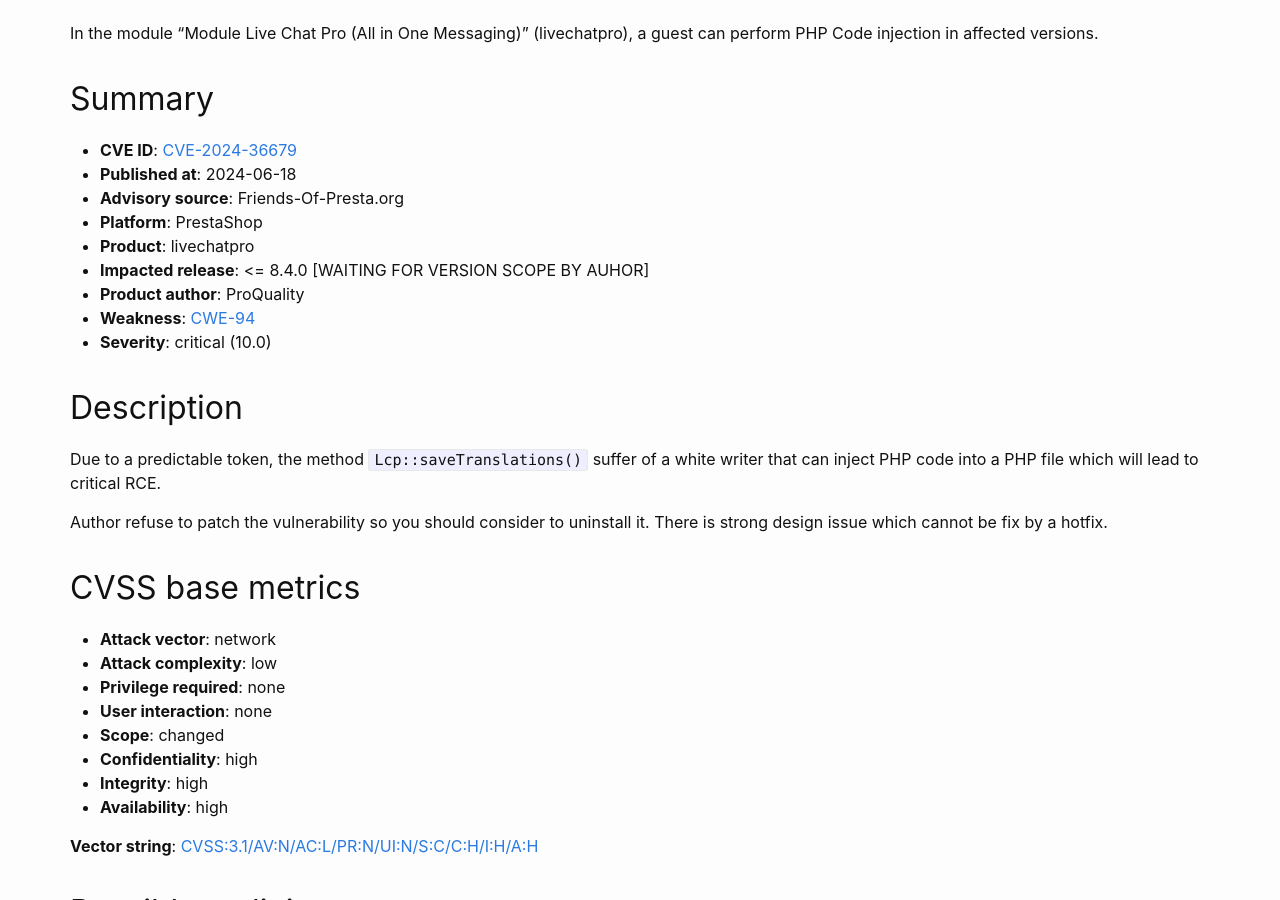
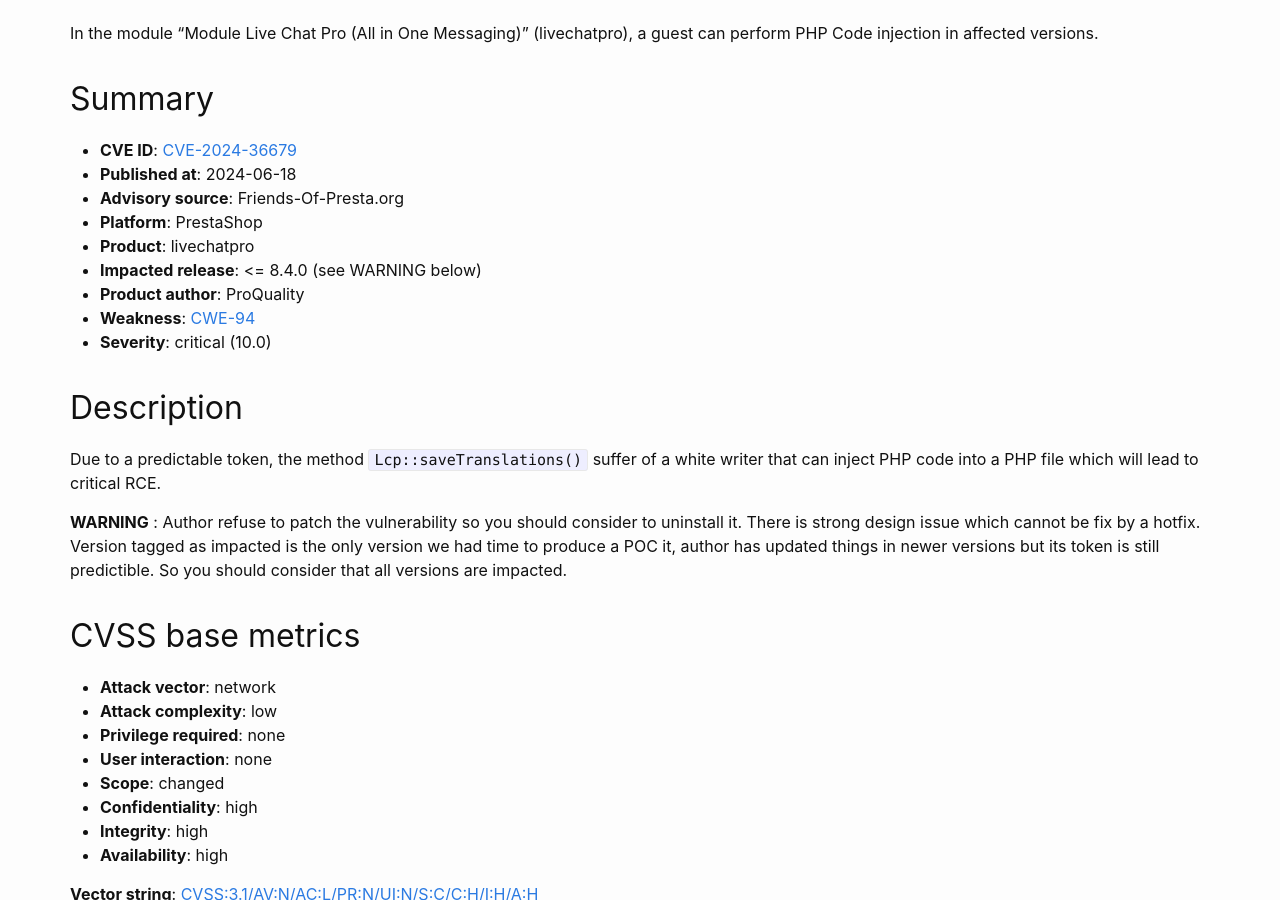
Before and after one commit to friends-of-presta/security-advisories, a Jekyll site: the page built from _posts/2024-06-18-livechatpro.md, in a window 1280 px wide and 900 px high, scrolled down 650 px. Built offline with Jekyll 4.4.1, drawn with Linux system fonts in a browser that asks for light colours.

Commit message:
Update 2024-06-18-livechatpro.md

```diff
--- a/_posts/2024-06-18-livechatpro.md
+++ b/_posts/2024-06-18-livechatpro.md
@@ -18,7 +18,7 @@ In the module "Module Live Chat Pro (All in One Messaging)" (livechatpro), a gue
 * **Advisory source**: Friends-Of-Presta.org
 * **Platform**: PrestaShop
 * **Product**: livechatpro
-* **Impacted release**: <= 8.4.0 [WAITING FOR VERSION SCOPE BY AUHOR]
+* **Impacted release**: <= 8.4.0 (see WARNING below)
 * **Product author**: ProQuality
 * **Weakness**: [CWE-94](https://cwe.mitre.org/data/definitions/94.html)
 * **Severity**: critical (10.0)
@@ -27,7 +27,7 @@ In the module "Module Live Chat Pro (All in One Messaging)" (livechatpro), a gue
 
 Due to a predictable token, the method `Lcp::saveTranslations()` suffer of a white writer that can inject PHP code into a PHP file which will lead to critical RCE.
 
-Author refuse to patch the vulnerability so you should consider to uninstall it. There is strong design issue which cannot be fix by a hotfix.
+**WARNING** : Author refuse to patch the vulnerability so you should consider to uninstall it. There is strong design issue which cannot be fix by a hotfix. Version tagged as impacted is the only version we had time to produce a POC it, author has updated things in newer versions but its token is still predictible. So you should consider that all versions are impacted.
 
 ## CVSS base metrics
 
```
